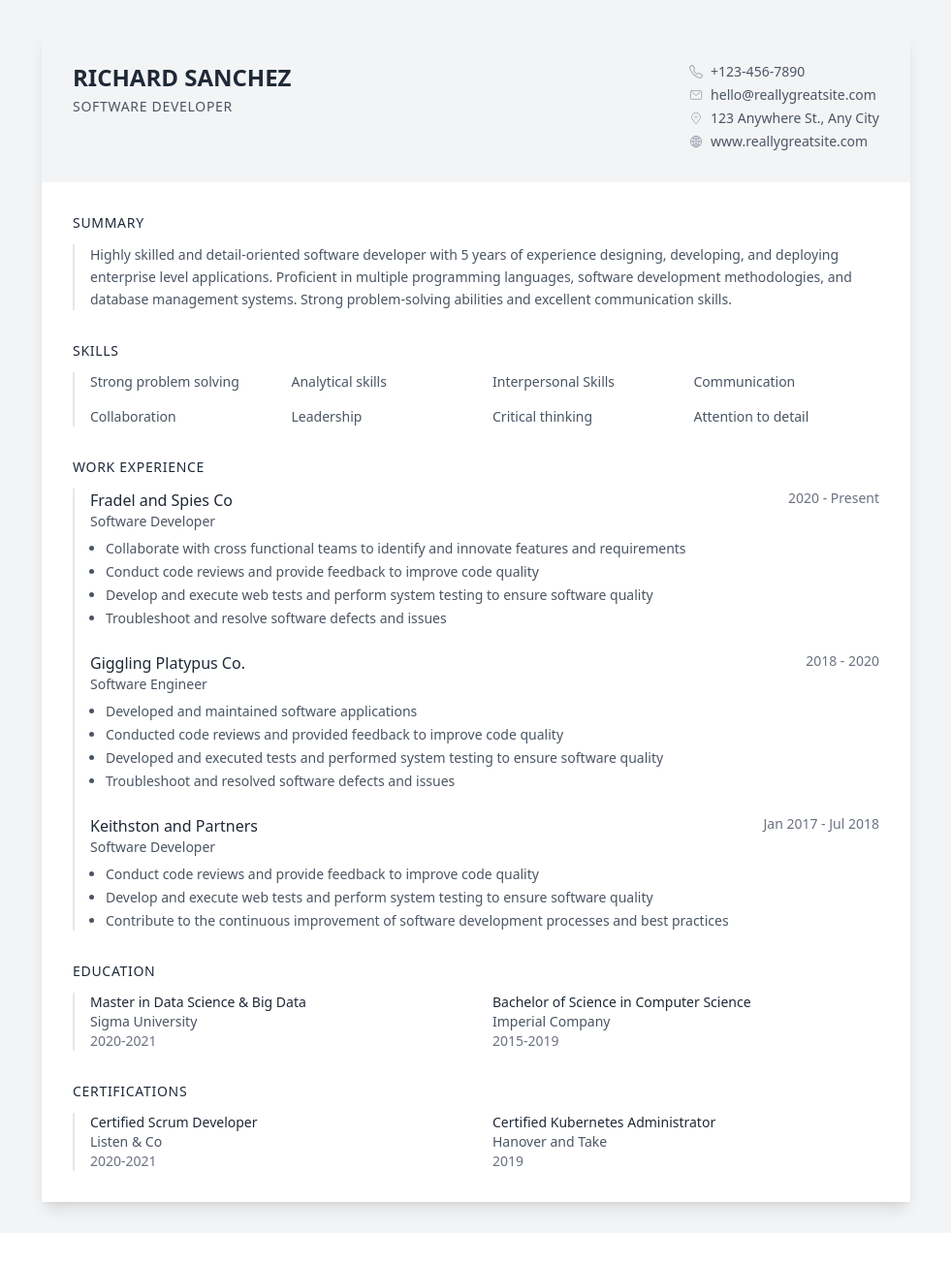
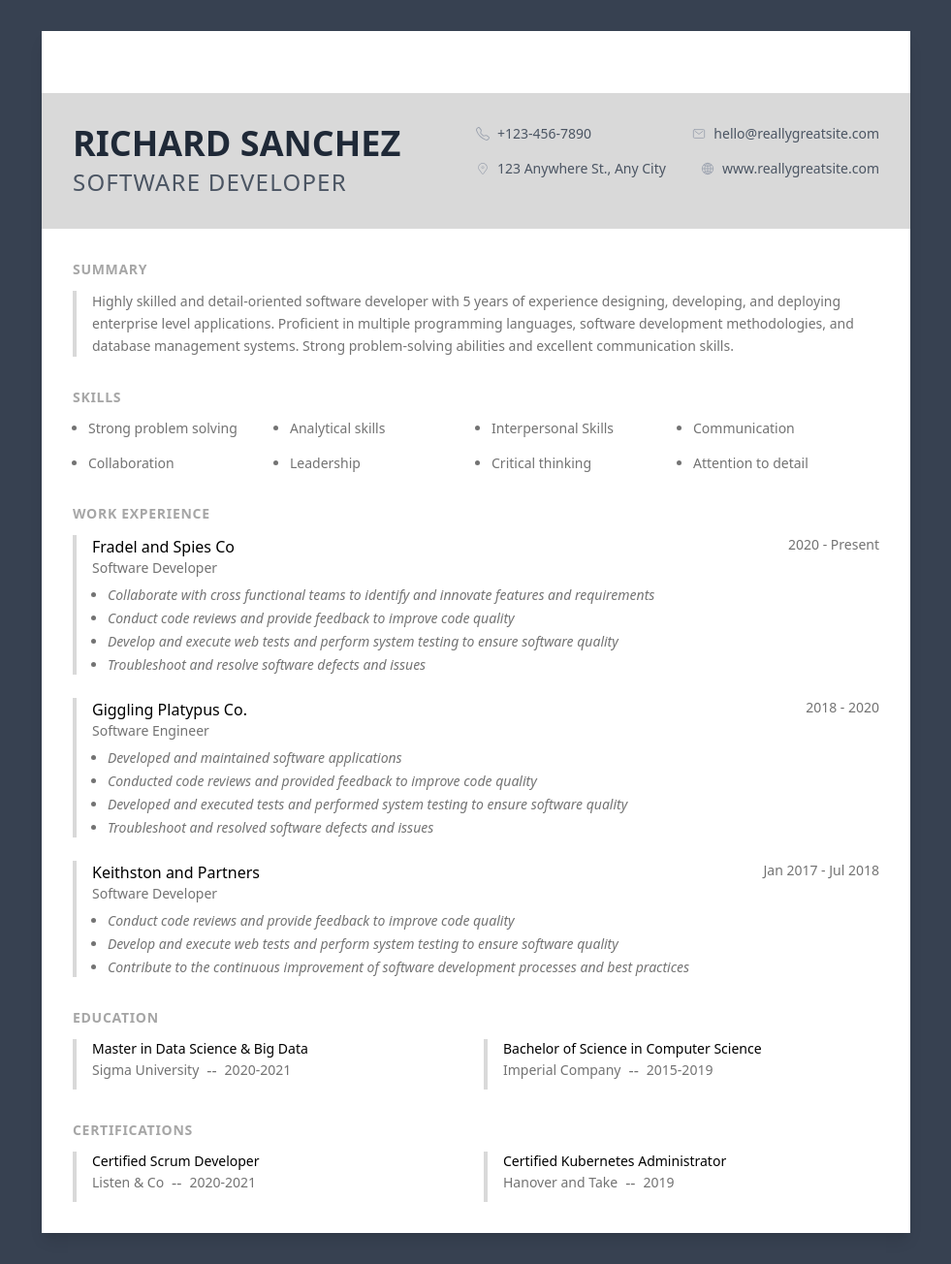
Before and after one commit to Tech-Shark/syntax, a React (Vite) app in the folder src/syntax_frontend/: page /temp14 in a window 1280 px wide. Shown: the whole page at 97% size, without its empty margins (149-1130 px from the left). Before the commit the page ends 1272 px from the top, so only its background shows below. Built offline with nearby package versions, Linux system fonts and the light colour scheme.

Commit message:
Template 14 completion

```diff
--- a/src/syntax_frontend/src/components/cvTemplates/Template14.jsx
+++ b/src/syntax_frontend/src/components/cvTemplates/Template14.jsx
@@ -89,16 +89,17 @@ function Template14({ cvData }) {
   };
 
   return (
-    <div className="min-h-screen bg-gray-100 p-8">
-      <div className="max-w-4xl mx-auto bg-white shadow-lg">
+    <div className="min-h-screen bg-gray-700 p-8">
+      <div className="max-w-4xl mx-auto pt-16 bg-white shadow-lg">
         {/* Header Section */}
-        <div className="bg-gray-100 p-8">
+        <div className="bg-[#D9D9D9] p-8">
           <div className="flex justify-between items-start">
             <div>
-              <h1 className="text-2xl font-bold text-gray-800 mb-1">{mockData.name}</h1>
-              <p className="text-gray-600 text-sm uppercase tracking-wider">{mockData.title}</p>
+              <h1 className="text-4xl font-bold text-gray-800 mb-1">{mockData.name}</h1>
+              <p className="text-gray-600 text-2xl uppercase tracking-wider">{mockData.title}</p>
             </div>
-            <div className="flex flex-col gap-1 text-sm text-gray-600">
+            <div className="flex flex-col w-[50%] gap-4 text-sm text-gray-600">
+              <div className="flex justify-between gap-1">
               <div className="flex items-center gap-2">
                 <BsTelephone className="text-gray-400" />
                 <span>{mockData.contact.phone}</span>
@@ -107,6 +108,8 @@ function Template14({ cvData }) {
                 <IoMailOutline className="text-gray-400" />
                 <span>{mockData.contact.email}</span>
               </div>
+              </div>
+              <div className="flex justify-between gap-1">
               <div className="flex items-center gap-2">
                 <CiLocationOn className="text-gray-400" />
                 <span>{mockData.contact.address}</span>
@@ -115,6 +118,7 @@ function Template14({ cvData }) {
                 <IoGlobeOutline className="text-gray-400" />
                 <span>{mockData.contact.website}</span>
               </div>
+              </div>
             </div>
           </div>
         </div>
@@ -122,9 +126,9 @@ function Template14({ cvData }) {
         <div className="p-8">
           {/* Summary Section */}
           <section className="mb-8">
-            <h2 className="text-gray-800 font-medium mb-3 uppercase text-sm tracking-wider">Summary</h2>
-            <div className="pl-4 border-l-2 border-gray-200">
-              <p className="text-sm text-gray-600 leading-relaxed">
+            <h2 className="font-bold text-[#A6A6A6] mb-3 uppercase text-sm tracking-wider">Summary</h2>
+            <div className="pl-4 border-l-4 border-[#D9D9D9]">
+              <p className="text-sm text-[#737373] leading-relaxed">
                 {mockData.summary}
               </p>
             </div>
@@ -132,32 +136,32 @@ function Template14({ cvData }) {
 
           {/* Skills Section */}
           <section className="mb-8">
-            <h2 className="text-gray-800 font-medium mb-3 uppercase text-sm tracking-wider">Skills</h2>
-            <div className="pl-4 border-l-2 border-gray-200">
-              <div className="grid grid-cols-2 md:grid-cols-4 gap-4">
+            <h2 className="text-[#A6A6A6] font-bold mb-3 uppercase text-sm tracking-wider">Skills</h2>
+            <div className="pl-4">
+              <ul className="grid list-disc grid-cols-2 md:grid-cols-4 gap-4">
                 {mockData.skills.technical.map((skill, index) => (
-                  <p key={index} className="text-sm text-gray-600">{skill}</p>
+                  <li key={index} className="text-sm text-[#737373]">{skill}</li>
                 ))}
-              </div>
+              </ul>
             </div>
           </section>
 
           {/* Work Experience Section */}
           <section className="mb-8">
-            <h2 className="text-gray-800 font-medium mb-3 uppercase text-sm tracking-wider">Work Experience</h2>
-            <div className="pl-4 border-l-2 border-gray-200 space-y-6">
+            <h2 className="text-[#A6A6A6] font-bold mb-3 uppercase text-sm tracking-wider">Work Experience</h2>
+            <div className="space-y-6">
               {mockData.workExperience.map((exp, index) => (
-                <div key={index}>
+                <div className="border-l-4 border-[#D9D9D9] pl-4" key={index}>
                   <div className="flex justify-between items-start mb-2">
                     <div>
-                      <h3 className="text-gray-800 font-medium">{exp.company}</h3>
-                      <p className="text-gray-600 text-sm">{exp.title}</p>
+                      <h3 className="text-[#000000] font-medium">{exp.company}</h3>
+                      <p className="text-[#737373] text-sm">{exp.title}</p>
                     </div>
-                    <span className="text-gray-500 text-sm">{exp.period}</span>
+                    <span className="text-[#737373] text-sm">{exp.period}</span>
                   </div>
                   <ul className="list-disc pl-4 space-y-1">
                     {exp.achievements.map((achievement, idx) => (
-                      <li key={idx} className="text-sm text-gray-600">{achievement}</li>
+                      <li key={idx} className="text-sm text-[#737373] italic">{achievement}</li>
                     ))}
                   </ul>
                 </div>
@@ -167,13 +171,16 @@ function Template14({ cvData }) {
 
           {/* Education Section */}
           <section className="mb-8">
-            <h2 className="text-gray-800 font-medium mb-3 uppercase text-sm tracking-wider">Education</h2>
-            <div className="pl-4 border-l-2 border-gray-200 grid grid-cols-2 gap-4">
+            <h2 className="text-[#A6A6A6] font-bold mb-3 uppercase text-sm tracking-wider">Education</h2>
+            <div className="grid grid-cols-2 gap-4">
               {mockData.education.map((edu, index) => (
-                <div key={index}>
-                  <h3 className="text-gray-800 font-medium text-sm">{edu.degree}</h3>
-                  <p className="text-gray-600 text-sm">{edu.school}</p>
-                  <p className="text-gray-500 text-sm">{edu.period}</p>
+                <div key={index} className="border-l-4 border-[#D9D9D9] pl-4">
+                  <h3 className="text-[#000000] font-medium text-sm">{edu.degree}</h3>
+                  <div className="flex items-center mb-2 gap-2">
+                    <div className="text-[#737373] text-sm">{edu.school}</div>
+                    <div className="text-[#737373] flex justify-center text-center items-center">--</div>
+                    <div className="text-[#737373] text-sm">{edu.period}</div>
+                  </div>
                 </div>
               ))}
             </div>
@@ -181,13 +188,16 @@ function Template14({ cvData }) {
 
           {/* Certifications Section */}
           <section>
-            <h2 className="text-gray-800 font-medium mb-3 uppercase text-sm tracking-wider">Certifications</h2>
-            <div className="pl-4 border-l-2 border-gray-200 grid grid-cols-2 gap-4">
+            <h2 className="text-[#A6A6A6] font-bold mb-3 uppercase text-sm tracking-wider">Certifications</h2>
+            <div className="grid grid-cols-2 gap-4">
               {mockData.certifications.map((cert, index) => (
-                <div key={index}>
-                  <h3 className="text-gray-800 font-medium text-sm">{cert.name}</h3>
-                  <p className="text-gray-600 text-sm">{cert.organization}</p>
-                  <p className="text-gray-500 text-sm">{cert.year}</p>
+                <div key={index} className="border-l-4 pl-4 border-[#D9D9D9]">
+                  <h3 className="text-[#000000] font-medium text-sm">{cert.name}</h3>
+                  <div className="flex items-center mb-2 gap-2">
+                  <p className="text-[#737373] text-sm">{cert.organization}</p>
+                  <div className="text-[#737373] flex justify-center text-center items-center">--</div>
+                  <p className="text-[#737373] text-sm">{cert.year}</p>
+                  </div>
                 </div>
               ))}
             </div>
```
